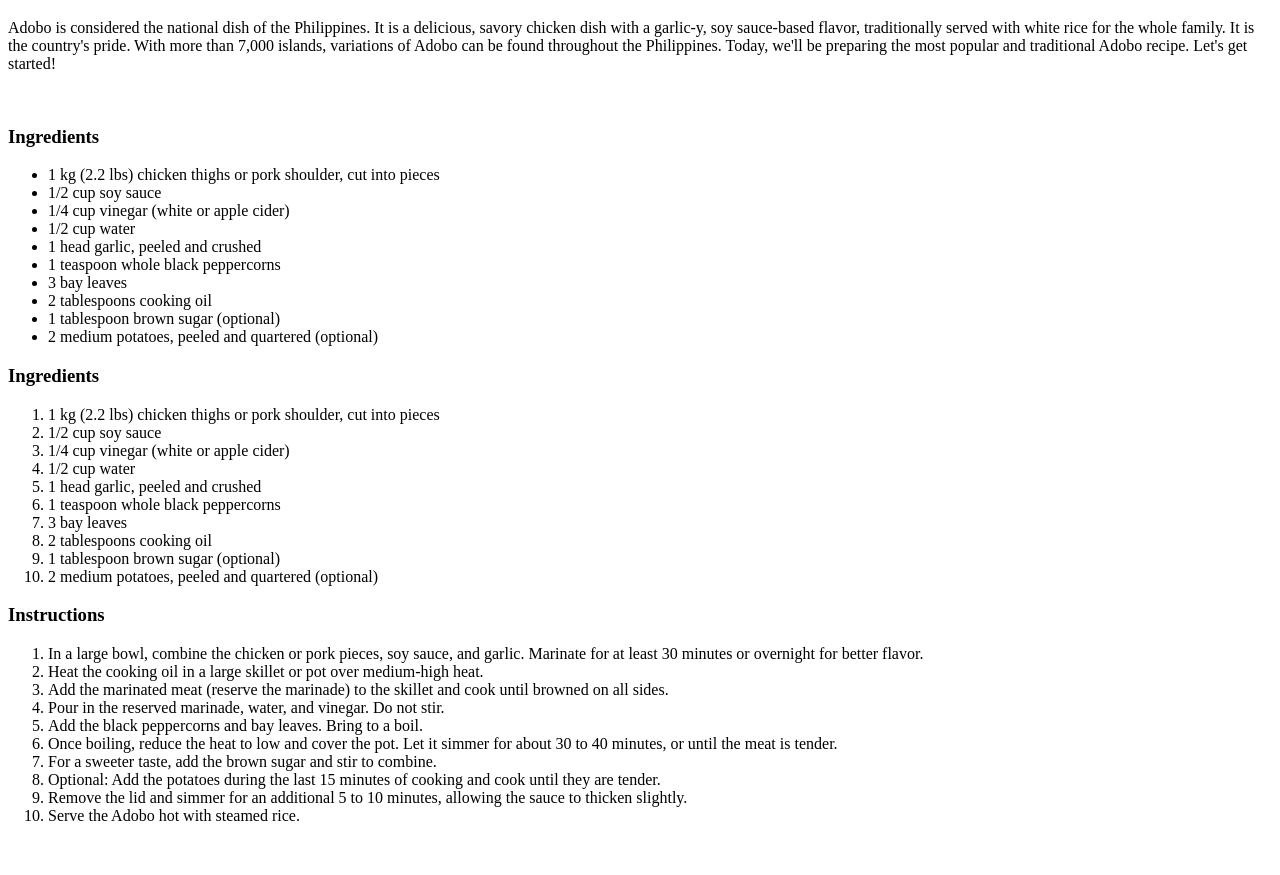
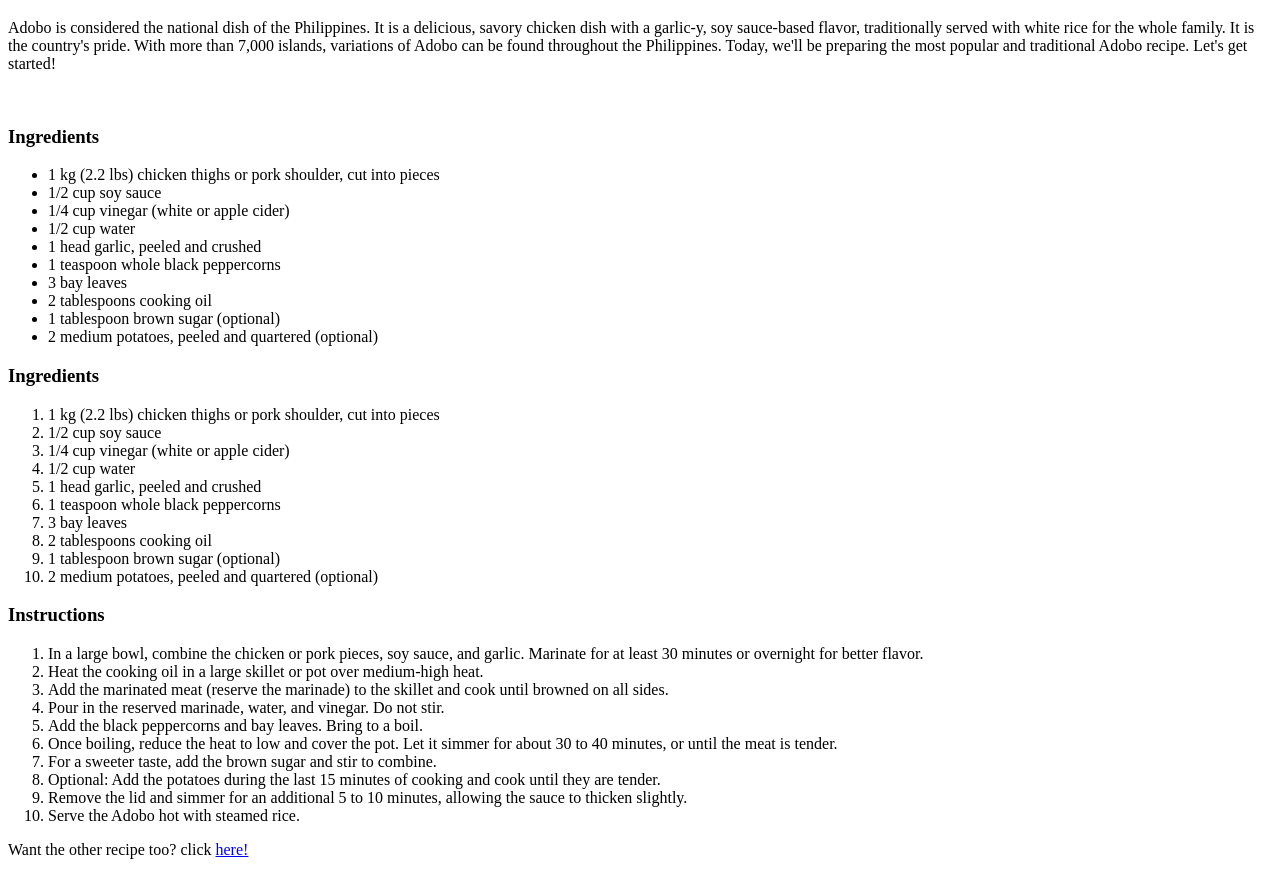
Before and after one commit to JohnrickDev/odin-recipes, a plain HTML site: page recipes/adobo.html in a window 1280 px wide. Shown: the part 61-936 px from the top of the page. Before the commit the page ends 902 px from the top, so only its background shows below. Drawn offline with Linux system fonts and the light colour scheme.

Commit message:
feat(html): add relative link to adobo.html to return to homepage
Added a relative link in adobo.html to facilitate easy navigation back to the homepage. This improves user experience by providing a quick way to return to the main page.

```diff
--- a/recipes/adobo.html
+++ b/recipes/adobo.html
@@ -75,5 +75,7 @@
       </li>
       <li>Serve the Adobo hot with steamed rice.</li>
     </ol>
+    <p>Want the other recipe too? click <a href="../index.html">here!</a></p>
+
   </body>
 </html>
```
